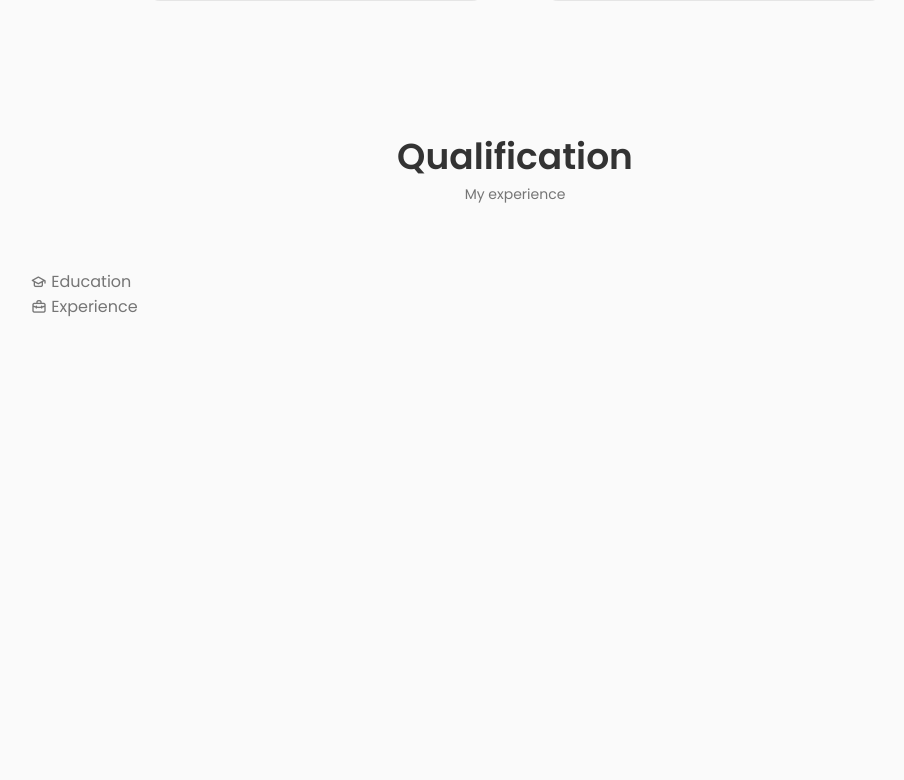
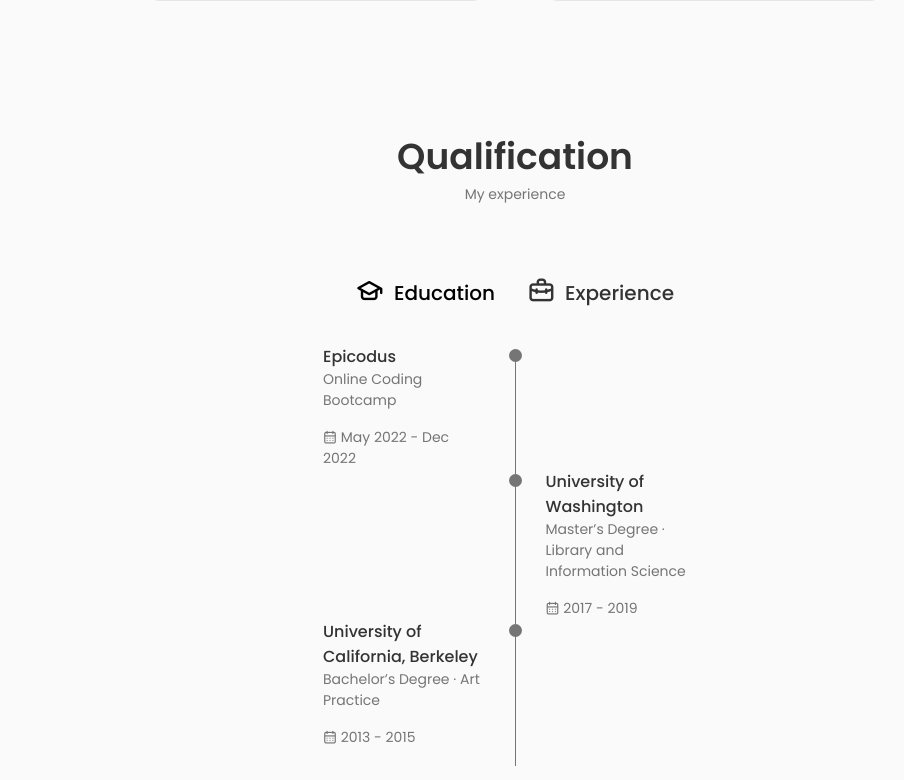
Before and after one commit to weijwang18/Portfolio, a React (Create React App) app: page / in a window 1280 px wide. Shown: the part 1897-2677 px from the top of the page, without its empty margins (125-1029 px from the left). Before the commit the page ends 2248 px from the top, so only its background shows below. Built offline with nearby package versions, Linux system fonts and the light colour scheme.

Commit message:
update Qualification component

```diff
--- a/src/App.js
+++ b/src/App.js
@@ -4,7 +4,7 @@ import Header from './components/header/header.jsx';
 import Home from './components/home/home';
 import About from './components/about/about';
 import Skills from './components/skills/skills';
-import Services from './components/services/services';
+// import Services from './components/services/services';
 import Qualification from './components/qualification/qualification';
 
 const App = () => {
--- a/src/components/qualification/qualification.css
+++ b/src/components/qualification/qualification.css
@@ -0,0 +1,115 @@
+.qualification_container {
+  max-width: 768px;
+}
+
+.qualification_tabs {
+  display: flex;
+  justify-content: center;
+  margin-bottom: var(--mb-2);
+}
+
+.qualification_button {
+  font-size: var(--h3-font-size);
+  font-weight: var(--font-medium);
+  color: var(--title-color);
+  margin: 0 var(--mb-1);
+  cursor: pointer;
+}
+
+.qualification_button:hover {
+  color: var(--title-color-dark);
+}
+
+.qualification_icon {
+  font-size: 1.8rem;
+  margin-right: var(--mb-0-25);
+}
+
+.qualification_active {
+  color: var(--title-color-dark);
+}
+
+.qualification_sections {
+  display: grid;
+  grid-template-columns: 0.5fr;
+  justify-content: center;
+}
+
+.qualification_content {
+  display: none;
+}
+
+.qualification_content-active {
+  display: block;
+}
+
+.qualification_data {
+	display: grid;
+	grid-template-columns: 1fr max-content 1fr;
+	column-gap: 1.5rem;
+}
+
+.qualification_title {
+	font-size: var(--normal-font-size);
+	font-weight: var(--font-medium);
+}
+
+.qualification_subtitle {
+	display: inline-block;
+	font-size: var(--small-font-size);
+	margin-bottom: var(--mb-1);
+}
+
+.qualification_calender {
+	font-size: var(--small-font-size);
+}
+
+.qualification_rounder {
+	display: inline-block;
+	width: 13px;
+	height: 13px;
+	background-color: var(--text-color);
+	border-radius:50%;
+}
+
+.qualification_line {
+	display: block;
+	width: 1px;
+	height: 100%;
+	background-color: var(--text-color);
+	transform: translate(6px, -7px);
+}
+
+/* ================= Breakpoints ================= */
+/* For large devices */
+@media screen and (max-width: 992px) {
+	.qualification_container {
+		margin-left: auto;
+		margin-right: auto;
+	}
+}
+
+/* For medium devices */
+@media screen and (max-width: 768px) {
+	.qualification_container {
+		margin-left: var(--mb-1-5);
+		margin-right: var(--mb-1-5);
+	}
+}
+
+@media screen and (max-width: 576px) {
+	.qualification_sections {
+		grid-template-columns: initial;
+	}
+
+	.qualification_button {
+		margin: 0 var(--mb-0-75);
+	}
+}
+
+/* For small devices */
+@media screen and (max-width: 350px) {
+	.qualification_data {
+		gap: 0.5rem;
+	}
+}
--- a/src/components/qualification/qualification.jsx
+++ b/src/components/qualification/qualification.jsx
@@ -1,7 +1,12 @@
-import React from 'react';
+import React, { useState } from "react";
 import "./qualification.css";
 
 const Qualification = () => {
+  const [toggleState, setToggleState] = useState(1);
+
+  const toggleTab = (index) => {
+    setToggleState(index);
+  };
   return (
     <section className="qualification section">
       <h2 className="section_title">Qualification</h2>
@@ -9,27 +14,124 @@ const Qualification = () => {
 
       <div className="qualification_container container">
         <div className="qualification_tabs">
-					<div className="qualification_button qualification_active button--flex">
-						<i className="uil uil-graduation-cap qualification_icon"></i>{" "}
-						Education
+          <div
+            className={
+              toggleState === 1
+                ? "qualification_button qualification_active button--flex"
+                : "qualification_button button--flex"
+            }
+            onClick={() => toggleTab(1)}
+          >
+            <i className="uil uil-graduation-cap qualification_icon"></i> Education
           </div>
 
-					<div className="qualification_button button--flex">
-						<i className="uil uil-briefcase-alt qualification_icon"></i>{" "}
-						Experience
+          <div
+            className={
+              toggleState === 2
+                ? "qualification_button qualification_active button--flex"
+                : "qualification_button button--flex"
+            }
+            onClick={() => toggleTab(2)}
+          >
+            <i className="uil uil-briefcase-alt qualification_icon"></i> Experience
           </div>
-
-					<div className="qualification_button button--flex">
-						<i className="uil uil- qualification_icon"></i>
         </div>
 
         <div className="qualification_sections">
+          <div
+            className={
+              toggleState === 1 ? "qualification_content qualification_content-active" : "qualification_content"
+            }
+          >
+            <div className="qualification_data">
+              <div>
+                <h3 className="qualification_title">Epicodus </h3>
+                <span className="qualification_subtitle">Online Coding Bootcamp</span>
+                <div className="qualification_calender">
+                  <i className="uil uil-calendar-alt"></i> May 2022 - Dec 2022
+                </div>
+              </div>
 
+              <div>
+                <span className="qualification_rounder"></span>
+                <span className="qualification_line"></span>
+              </div>
+            </div>
+
+            <div className="qualification_data">
+              <div></div>
+
+              <div>
+                <span className="qualification_rounder"></span>
+                <span className="qualification_line"></span>
+              </div>
+
+              <div>
+                <h3 className="qualification_title">University of Washington</h3>
+                <span className="qualification_subtitle">Master’s Degree · Library and Information Science</span>
+                <div className="qualification_calender">
+                  <i className="uil uil-calendar-alt"></i> 2017 - 2019
+                </div>
+              </div>
+            </div>
+
+            <div className="qualification_data">
+              <div>
+                <h3 className="qualification_title">University of California, Berkeley</h3>
+                <span className="qualification_subtitle">Bachelor’s Degree · Art Practice</span>
+                <div className="qualification_calender">
+                  <i className="uil uil-calendar-alt"></i> 2013 - 2015
+                </div>
+              </div>
+
+              <div>
+                <span className="qualification_rounder"></span>
+                <span className="qualification_line"></span>
+              </div>
+            </div>
+          </div>
+
+          <div
+            className={
+              toggleState === 2 ? "qualification_content qualification_content-active" : "qualification_content"
+            }
+          >
+            <div className="qualification_data">
+              <div>
+                <h3 className="qualification_title">Full-stack Developer</h3>
+                <span className="qualification_subtitle">EyeCue Lab · Internship</span>
+                <div className="qualification_calender">
+                  <i className="uil uil-calendar-alt"></i> Oct 2022 - Dec 2022
+                </div>
+              </div>
+
+              <div>
+                <span className="qualification_rounder"></span>
+                <span className="qualification_line"></span>
+              </div>
+            </div>
+
+            <div className="qualification_data">
+              <div></div>
+
+              <div>
+                <span className="qualification_rounder"></span>
+                <span className="qualification_line"></span>
+              </div>
+
+              <div>
+                <h3 className="qualification_title">Editor</h3>
+                <span className="qualification_subtitle">TapRead web-novel · Full-time</span>
+                <div className="qualification_calender">
+                  <i className="uil uil-calendar-alt"></i> Sep 2019 - Apr 2022
+                </div>
+              </div>
+            </div>
           </div>
         </div>
       </div>
     </section>
-	)
-}
+  );
+};
 
 export default Qualification;
```
Lines whose indentation alone changed are shown as unchanged.
